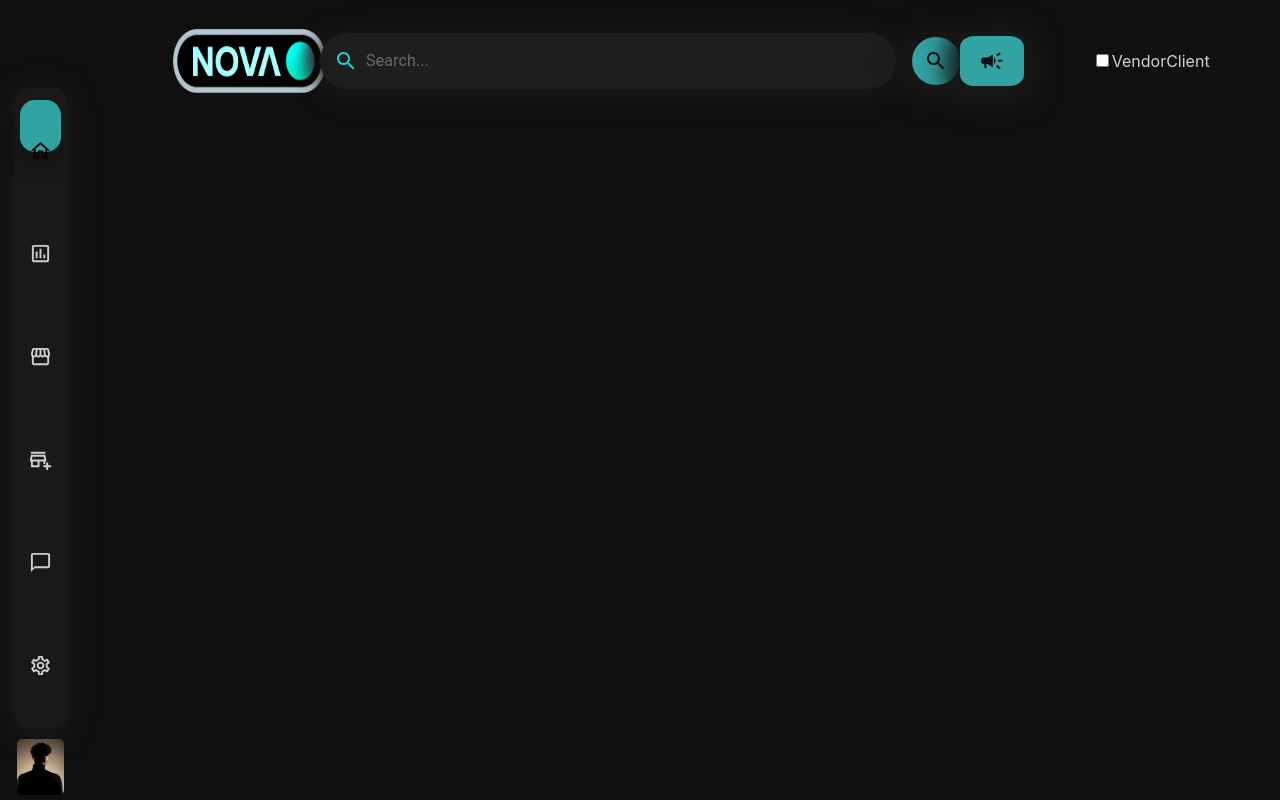
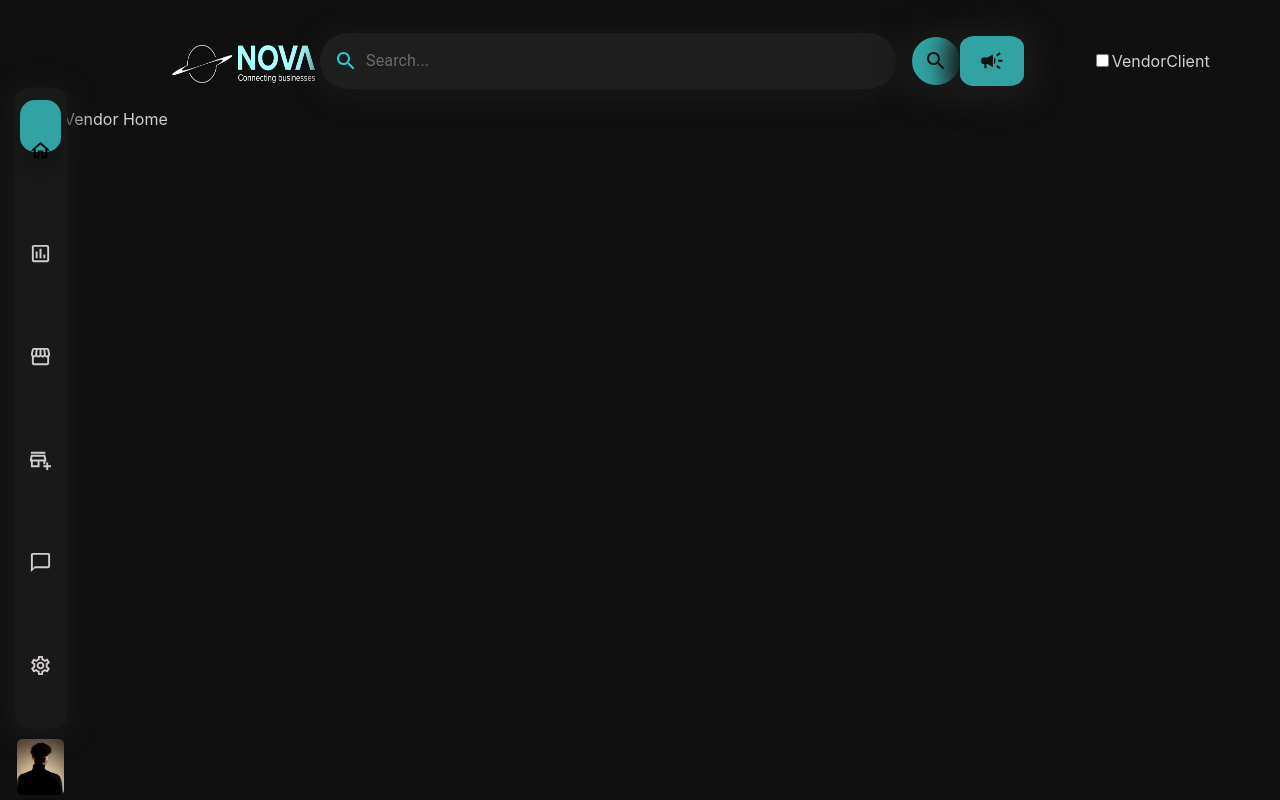
Before and after one commit to xdSushil/Nova-UI, a React (Create React App) app: page / in a window 1280 px wide. Before the commit this address had no page. Built offline with nearby package versions, Linux system fonts and the light colour scheme.

Commit message:
added functionality to toggle switch

```diff
--- a/src/App.js
+++ b/src/App.js
@@ -19,6 +19,7 @@ function App() {
       <Sidebar />
       <ProfilePic />
       <Routes>
+        <Route path="/" element={<Home />} />
         <Route path="/Home" element={<Home />} />
         <Route path="/chats" element={<Messages />} />
         <Route path="/Analytics" element={<Analytics />} />
--- a/src/Components/Analytics/Analytics.jsx
+++ b/src/Components/Analytics/Analytics.jsx
@@ -1,10 +1,11 @@
 import { Container } from '@mui/material'
 import React from 'react'
-
+import { useMode } from '../../Providers/ModeContext';
 function Analytics() {
+  const { mode } = useMode();
   return (
     <Container>
-      Analytics
+      { mode } Analytics
     </Container>
   )
 }
--- a/src/Components/Estore/Estore.jsx
+++ b/src/Components/Estore/Estore.jsx
@@ -1,10 +1,11 @@
 import { Container } from '@mui/material'
 import React from 'react'
-
+import { useMode } from '../../Providers/ModeContext';
 function Estore() {
+  const { mode } = useMode()
   return (
     <Container>
-      Estore stuff
+      {mode} Estore
     </Container>
   )
 }
--- a/src/Components/FeedHeader/FeedHeader.jsx
+++ b/src/Components/FeedHeader/FeedHeader.jsx
@@ -21,10 +21,10 @@ function FeedHeader() {
           backgroundColor: "transparent",
           width: {
             xs: "9.5vw",
-            sm: "15vw"
+            sm: "14vw"
 
           },
-          height: "10vh",
+          height: "6vh",
           borderRadius: "5px",
           overflow: "hidden",
           position: "absolute",
@@ -38,7 +38,8 @@ function FeedHeader() {
           display: "flex",
           justifyContent: "center",
           alignItems: "center",
-          cursor: "pointer"
+          cursor: "pointer",
+          marginTop:'6px'
         }}>
         <img src='/logo.png' alt='profile'
           style={{
--- a/src/Components/Home/Home.jsx
+++ b/src/Components/Home/Home.jsx
@@ -1,13 +1,15 @@
 import { Container } from '@mui/material'
 import React from 'react'
-
+import { useMode } from '../../Providers/ModeContext';
 function Home() {
+  const { mode } = useMode();
   return (
     <Container sx={{
       // backgroundColor:"pink"
     }}>
-      Home content
+      { mode } Home
     </Container>
+
   )
 }
 
--- a/src/Components/Messages/Messages.jsx
+++ b/src/Components/Messages/Messages.jsx
@@ -1,10 +1,11 @@
 import { Container } from '@mui/material'
 import React from 'react'
-
+import { useMode } from '../../Providers/ModeContext';
 function Messages() {
+  const { mode } = useMode();
   return (
     <Container>
-      Chats
+      {mode} Chats
     </Container>
   )
 }
--- a/src/Components/Network/Network.jsx
+++ b/src/Components/Network/Network.jsx
@@ -1,10 +1,11 @@
 import { Container } from '@mui/material'
 import React from 'react'
-
+import { useMode } from '../../Providers/ModeContext';
 function Network() {
+  const { mode } = useMode();
   return (
     <Container>
-      Networks
+      {mode} Networks
     </Container>
   )
 }
--- a/src/Components/Settings/Settings.jsx
+++ b/src/Components/Settings/Settings.jsx
@@ -1,10 +1,11 @@
 import { Container } from '@mui/material'
 import React from 'react'
-
+import { useMode } from '../../Providers/ModeContext';
 function Settings() {
+  const { mode } = useMode();
   return (
     <Container>
-      Settings
+      {mode} Settings
     </Container>
   )
 }
--- a/src/Components/Sidebar/Sidebar.jsx
+++ b/src/Components/Sidebar/Sidebar.jsx
@@ -1,4 +1,4 @@
-import React, { useState } from 'react';
+import React, { useState, useEffect } from 'react';
 import { useNavigate } from "react-router-dom";
 import { Paper, Box } from '@mui/material';
 import HomeOutlinedIcon from '@mui/icons-material/HomeOutlined';
@@ -9,17 +9,33 @@ import SettingsOutlinedIcon from '@mui/icons-material/SettingsOutlined';
 import StorefrontOutlinedIcon from '@mui/icons-material/StorefrontOutlined';
 
 function Sidebar() {
-    const [activeIcon, setActiveIcon] = useState(0.10); // To track which icon is active
+    const [activeIcon, setActiveIcon] = useState(0.10); // Default active icon
     const [hoveredLabel, setHoveredLabel] = useState(null); // To track hovered icon
     const navigate = useNavigate();
+
     const icons = [
         { id: 0.10, Icon: HomeOutlinedIcon, label: 'Home' },
         { id: 1.10, Icon: AssessmentOutlinedIcon, label: 'Analytics' },
         { id: 2.05, Icon: StorefrontOutlinedIcon, label: 'Store' },
         { id: 3.02, Icon: AddBusinessOutlinedIcon, label: 'Network' },
-        { id: 4, Icon: ChatBubbleOutlineOutlinedIcon, label: 'chats' },
+        { id: 4, Icon: ChatBubbleOutlineOutlinedIcon, label: 'Chats' },
         { id: 4.96, Icon: SettingsOutlinedIcon, label: 'Settings' },
     ];
+
+    // Load active icon from localStorage on mount
+    useEffect(() => {
+        const storedIcon = localStorage.getItem('activeIcon');
+        if (storedIcon) {
+            setActiveIcon(parseFloat(storedIcon)); // Convert string to float
+        }
+    }, []);
+
+    // Update localStorage whenever activeIcon changes
+    const handleIconClick = (id, label) => {
+        setActiveIcon(id);
+        localStorage.setItem('activeIcon', id); // Save active icon to localStorage
+        navigate("/" + label); // Navigate to the selected route
+    };
 
     return (
         <Paper
@@ -49,7 +65,6 @@ function Sidebar() {
                 gap: {
                     xs: 8,
                     sm: 10,
-
                 },
             }}
         >
@@ -82,11 +97,11 @@ function Sidebar() {
                         display: 'flex',
                         alignItems: 'center',
                         justifyContent: 'center',
-                        backgroundColor:"transparent"
+                        backgroundColor: "transparent"
                     }}
                     onMouseEnter={() => setHoveredLabel(label)}
                     onMouseLeave={() => setHoveredLabel(null)}
-                    onClick = {()=>navigate("/"+label)}
+                    onClick={() => handleIconClick(id, label)}
                 >
                     <Icon
                         sx={{
@@ -106,7 +121,6 @@ function Sidebar() {
                                 },
                             },
                         }}
-                        onClick={() => setActiveIcon(id)} // Update the active icon on click
                     />
                     {hoveredLabel === label && (
                         <Box
@@ -118,7 +132,7 @@ function Sidebar() {
                                 padding: '2px 5px',
                                 fontSize: '14px',
                                 borderRadius: '4px',
-                                pointerEvents: 'none', // Prevent tooltip from capturing pointer events
+                                pointerEvents: 'none',
                             }}
                         >
                             {label}
--- a/src/Components/Switch/Switch.jsx
+++ b/src/Components/Switch/Switch.jsx
@@ -1,41 +1,40 @@
-import React, { useState } from 'react'
+import React from 'react';
+import { useMode } from '../../Providers/ModeContext'; // Path to your context file
 
 const Switches = () => {
-  const [isChecked, setIsChecked] = useState(false)
+  const { mode, setMode } = useMode();
 
   const handleCheckboxChange = () => {
-    setIsChecked(!isChecked)
-  }
+    setMode((prevMode) => (prevMode === 'Vendor' ? 'Client' : 'Vendor'));
+  };
 
   return (
-    <>
-      <label className='themeSwitcherTwo relative inline-flex cursor-pointer select-none items-center'>
+    <label className="themeSwitcherTwo relative inline-flex cursor-pointer select-none items-center">
       <input
-          type='checkbox'
-          checked={isChecked}
+        type="checkbox"
+        checked={mode === 'Client'}
         onChange={handleCheckboxChange}
-          className='sr-only'
+        className="sr-only"
       />
-        <span className='label flex items-center text-sm font-medium text-white'>
+      <span className="label flex items-center text-sm font-medium text-white">
         Vendor
       </span>
       <span
         className={`slider mx-4 flex h-8 w-[60px] items-center rounded-full p-1 duration-200 ${
-            isChecked ? 'bg-[#31a3a3]' : 'bg-[#CCCCCE]'
+          mode === 'Client' ? 'bg-[#31a3a3]' : 'bg-[#CCCCCE]'
         }`}
       >
         <span
           className={`dot h-6 w-6 rounded-full bg-white duration-200 ${
-              isChecked ? 'translate-x-[28px]' : ''
+            mode === 'Client' ? 'translate-x-[28px]' : ''
           }`}
         ></span>
       </span>
-        <span className='label flex items-center text-sm font-medium text-white'>
+      <span className="label flex items-center text-sm font-medium text-white">
         Client
       </span>
     </label>
-    </>
-  )
-}
+  );
+};
 
-export default Switches
+export default Switches;
--- /dev/null
+++ b/src/Providers/ModeContext.jsx
@@ -0,0 +1,26 @@
+import React, { createContext, useContext, useState, useEffect } from 'react';
+
+// Create context
+const ModeContext = createContext();
+
+// Context provider component
+export const ModeProvider = ({ children }) => {
+  // Initialize mode from localStorage or default to 'Vendor'
+  const [mode, setMode] = useState(() => {
+    return localStorage.getItem('mode') || 'Vendor';
+  });
+
+  // Update localStorage whenever the mode changes
+  useEffect(() => {
+    localStorage.setItem('mode', mode);
+  }, [mode]);
+
+  return (
+    <ModeContext.Provider value={{ mode, setMode }}>
+      {children}
+    </ModeContext.Provider>
+  );
+};
+
+// Custom hook for consuming the context
+export const useMode = () => useContext(ModeContext);
--- a/src/index.js
+++ b/src/index.js
@@ -4,12 +4,15 @@ import './index.css';
 import App from './App';
 import { BrowserRouter } from 'react-router-dom';
 import reportWebVitals from './reportWebVitals';
+import { ModeProvider } from './Providers/ModeContext';
 
 const root = ReactDOM.createRoot(document.getElementById('root'));
 root.render(
   <React.StrictMode>
     <BrowserRouter>
-      <App />
+      <ModeProvider>
+        <App />
+      </ModeProvider>
     </BrowserRouter>
 
   </React.StrictMode>
```
Also changed, not shown: public/logo.png. Lines whose indentation alone changed are shown as unchanged.
